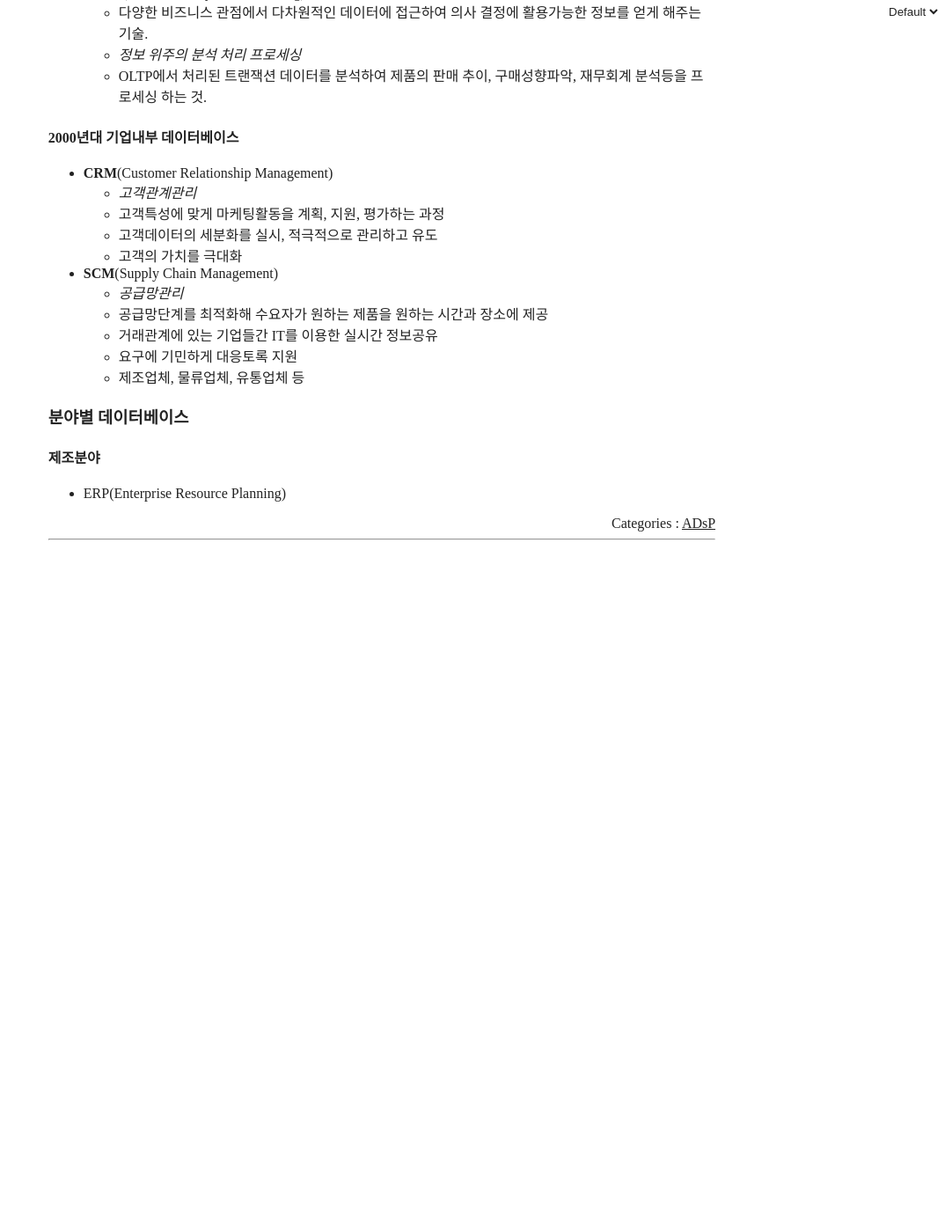
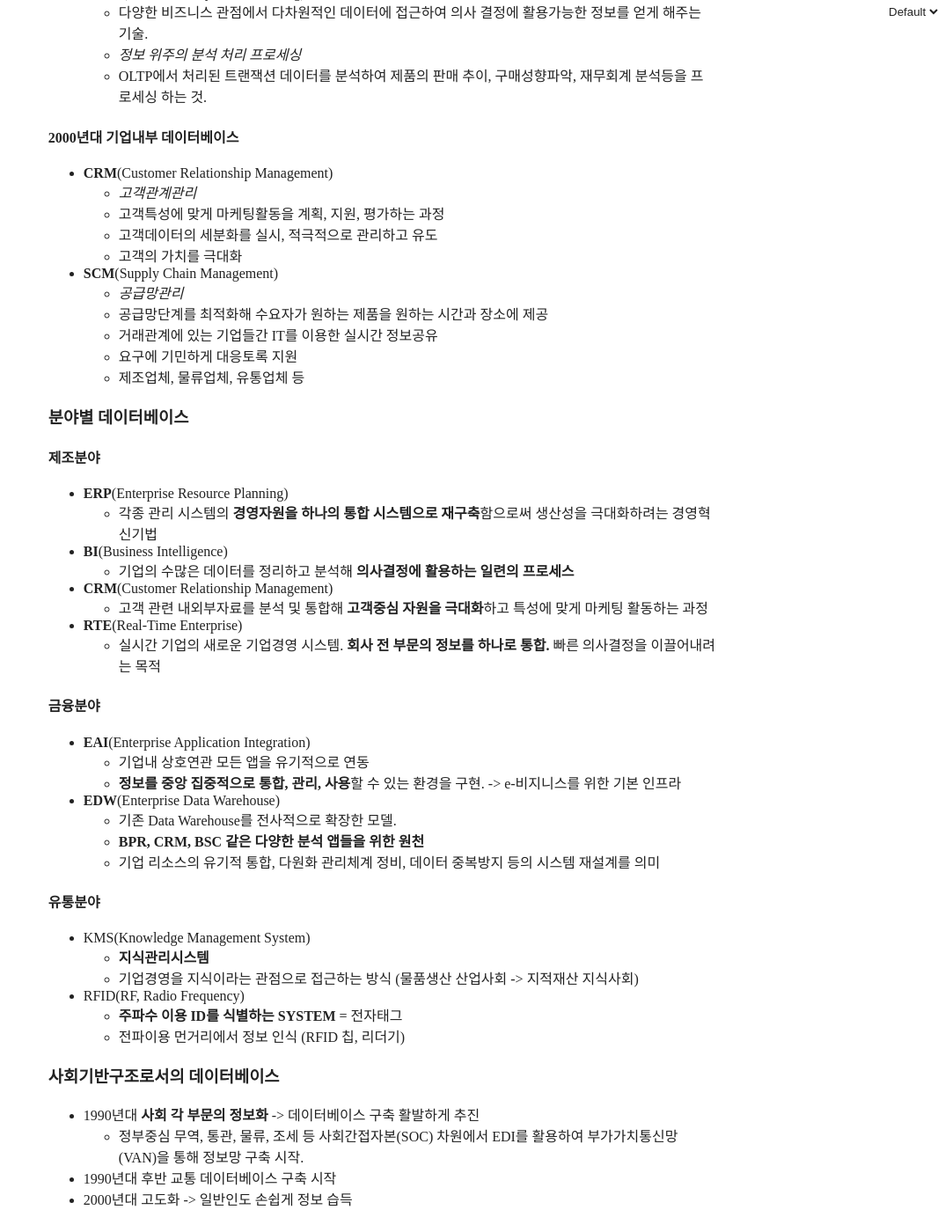
Before and after one commit to hogoood/hogoood.github.io, a Jekyll site: the page built from _posts/2020-10-24-ADsP.md, in a window 1280 px wide and 1400 px high, scrolled down 1554 px. Shown: the whole window at 88% size, without its empty margins (206-1280 px from the left). Built offline with Jekyll 4.4.1, drawn with Linux system fonts in a browser that asks for light colours; comment, search, counter and statistics services are not loaded; before the commit the page ends 2184 px from its top, so only the background shows below that; some of the changed text lies outside the part shown.

Commit message:
Add contents of database system of the companies

```diff
--- a/_posts/2020-10-24-ADsP.md
+++ b/_posts/2020-10-24-ADsP.md
@@ -83,4 +83,71 @@ categories: [ADsP]
 ### 분야별 데이터베이스
 
 #### 제조분야
-  - ERP(Enterprise Resource Planning)
+  - **ERP**(Enterprise Resource Planning)
+    - 각종 관리 시스템의 **경영자원을 하나의 통합 시스템으로 재구축**함으로써 생산성을 극대화하려는 경영혁신기법
+  - **BI**(Business Intelligence)
+    - 기업의 수많은 데이터를 정리하고 분석해 **의사결정에 활용하는 일련의 프로세스**
+  - **CRM**(Customer Relationship Management)
+    - 고객 관련 내외부자료를 분석 및 통합해 **고객중심 자원을 극대화**하고 특성에 맞게 마케팅 활동하는 과정
+  - **RTE**(Real-Time Enterprise)
+    - 실시간 기업의 새로운 기업경영 시스템. **회사 전 부문의 정보를 하나로 통합.** 빠른 의사결정을 이끌어내려는 목적
+
+
+#### 금융분야
+  - **EAI**(Enterprise Application Integration)
+    - 기업내 상호연관 모든 앱을 유기적으로 연동
+    - **정보를 중앙 집중적으로 통합, 관리, 사용**할 수 있는 환경을 구현. -> e-비지니스를 위한 기본 인프라
+  - **EDW**(Enterprise Data Warehouse)
+    - 기존 Data Warehouse를 전사적으로 확장한 모델.
+    - **BPR, CRM, BSC 같은 다양한 분석 앱들을 위한 원천**
+    - 기업 리소스의 유기적 통합, 다원화 관리체계 정비, 데이터 중복방지 등의 시스템 재설계를 의미
+
+
+#### 유통분야
+  - KMS(Knowledge Management System)
+    - **지식관리시스템**
+    - 기업경영을 지식이라는 관점으로 접근하는 방식 (물품생산 산업사회 -> 지적재산 지식사회)
+  - RFID(RF, Radio Frequency)
+    - **주파수 이용 ID를 식별하는 SYSTEM** = 전자태그
+    - 전파이용 먼거리에서 정보 인식 (RFID 칩, 리더기)
+
+
+### 사회기반구조로서의 데이터베이스
+- 1990년대 **사회 각 부문의 정보화** -> 데이터베이스 구축 활발하게 추진
+  - 정부중심 무역, 통관, 물류, 조세 등 사회간접자본(SOC) 차원에서 EDI를 활용하여 부가가치통신망(VAN)을 통해 정보망 구축 시작.
+- 1990년대 후반 교통 데이터베이스 구축 시작
+- 2000년대 고도화 -> 일반인도 손쉽게 정보 습득
+
+
+#### 종류
+  1. EDI(Electronic Data Interchange)
+    - 무역 관련 서류를 **표준화된 양식**을 통해 전자적 신호로 바꿔 거래처에 전송하는 시스템
+  2. VAN(Value Added Network)
+    - 부가가치통신망
+    - 독자적 네트워크로 각종 정보를 영상, 음성등으로 교환, 축적, 복수 전송 -> 부가가치가 높은 서비스
+  3. CLAS(Commerce At Light Speed)
+    - 전자상거래 구축을 위함
+    - 제품의 라이프 사이클 전반에 관련된 데이터를 통합하고 공유, 교환할 수 있도록 한 경영통합정보시스템.
+    - 1980년대 초, 자동화시스템을 구축해 효율적으로 미 군수조달하기 위한 목적으로 개발
+
+
+#### 분야별 ㅅ회기반 구조의 데이터베이스
+- 물류
+  - CVO(Commercial Vehicle Operation System, 화물운송정보)
+  - PORT-MIS(항만운영정보)
+  - KROIS(철도운영정보)
+
+- 지리/교통
+  - GIS(Geographic Information System, 지리정보)
+  - RS(Remote Sensing, 원격탐사)
+  - GPS(Global Positioning System, 범지구위치결정)
+  - ITS(Intelligence Transport System, 지능형교통)
+  - LBS(Location Based Service, 위치기반서비스)
+  - SIM(Spatial Information Management, 공간정보관리)
+
+- 의료
+  - PACS(Picture Archiving and Communications System)
+  - U헬스(Ubiquitous-Health)
+
+- 교육
+  - NEIS(National Education Information System, 교육행정정보)
```
